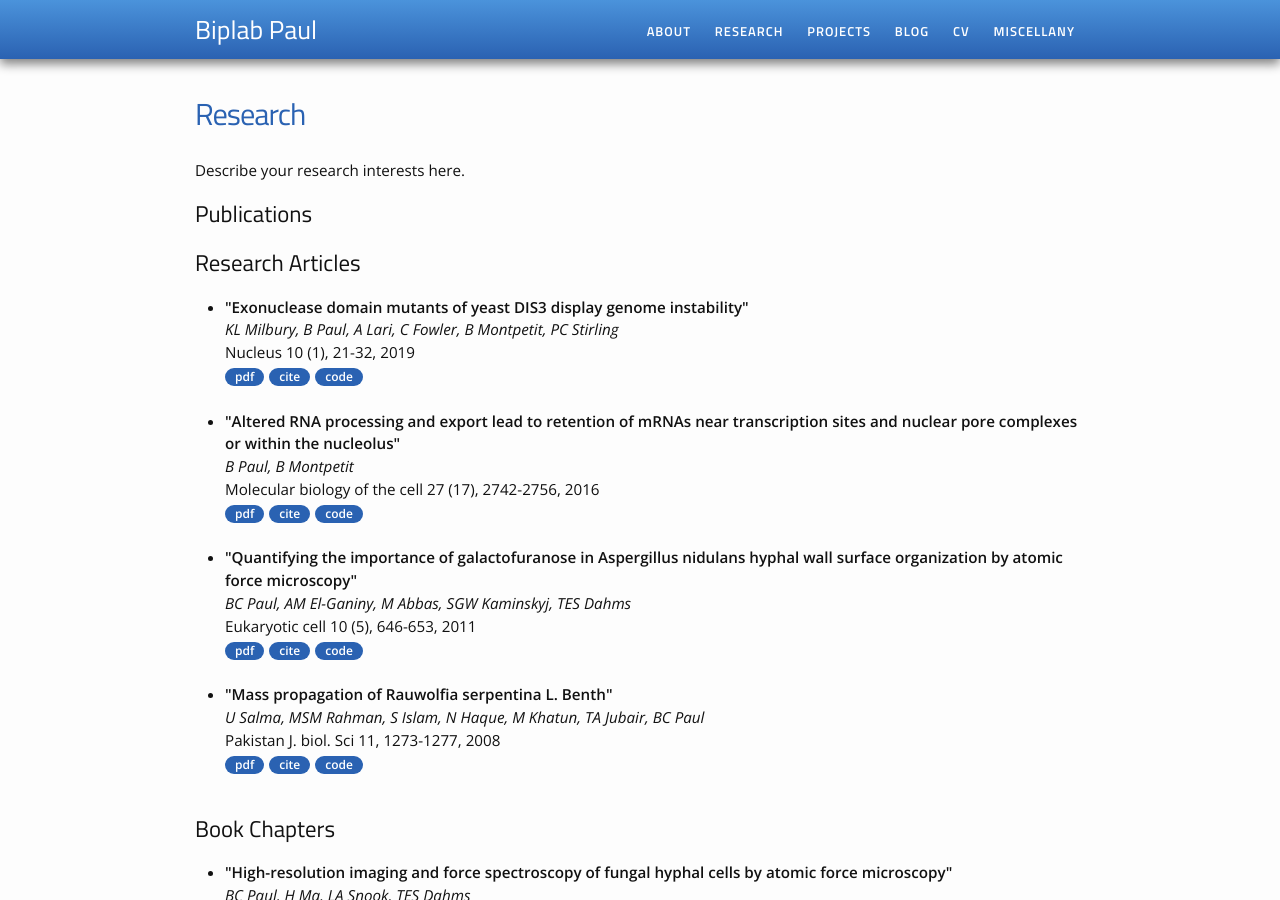
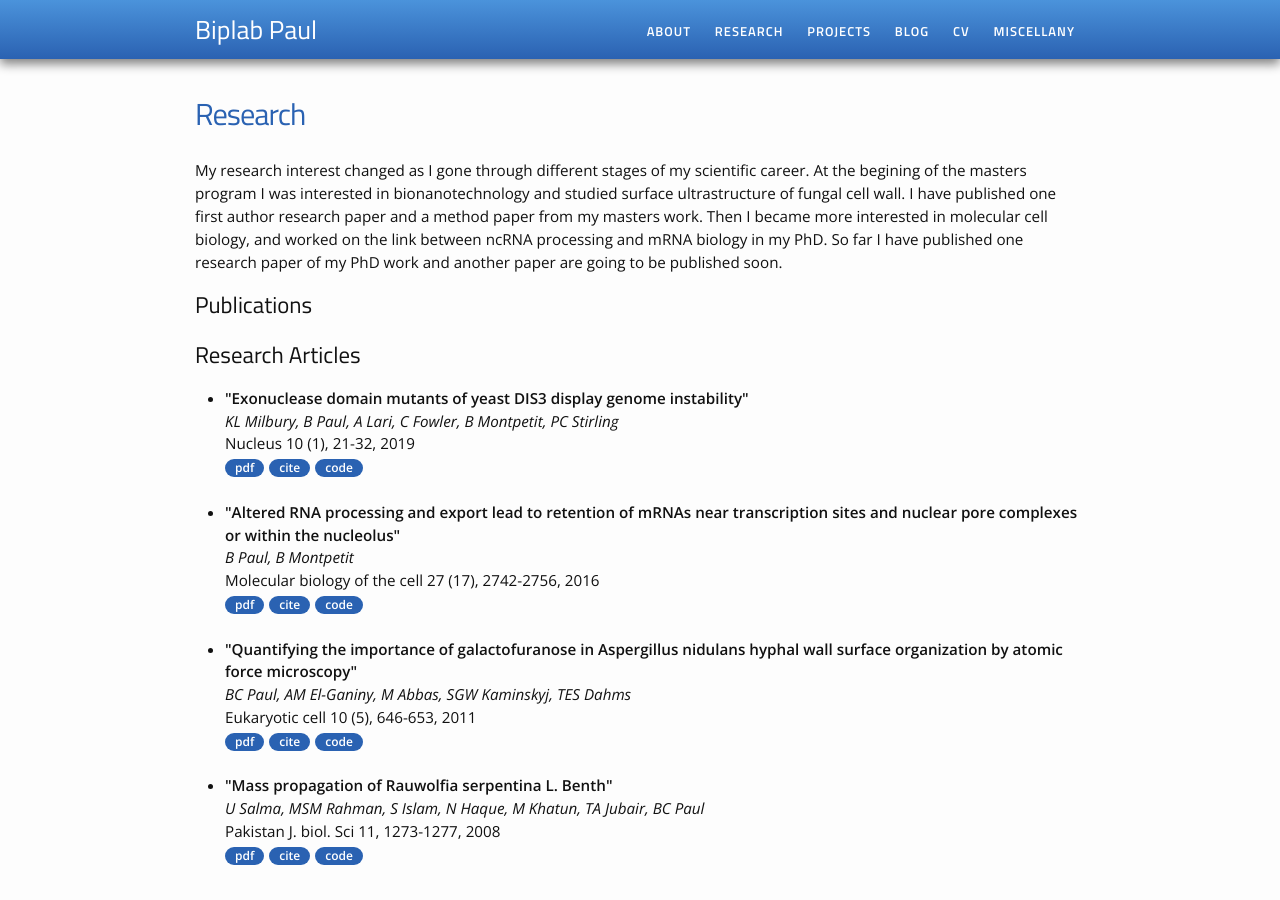
Before and after one commit to biplabua/biplabua.github.io, a Jekyll site: the page built from research.md, in a window 1280 px wide and 900 px high. Built offline with Jekyll 4.4.1, drawn with Linux system fonts in a browser that asks for light colours.

Commit message:
Update research.md

```diff
--- a/research.md
+++ b/research.md
@@ -4,7 +4,7 @@ permalink: /research/
 title: Research
 ---
 
-Describe your research interests here.
+My research interest changed as I gone through different stages of my scientific career. At the begining of the masters program I was interested in bionanotechnology and studied surface ultrastructure of fungal cell wall. I have published one first author research paper and a method paper from my masters work. Then I became more interested in molecular cell biology, and worked on the link between ncRNA processing and mRNA biology in my PhD. So far I have published one research paper of my PhD work and another paper are going to be published soon.
 
 <h2>Publications</h2>
 <h2>Research Articles</h2>
```
